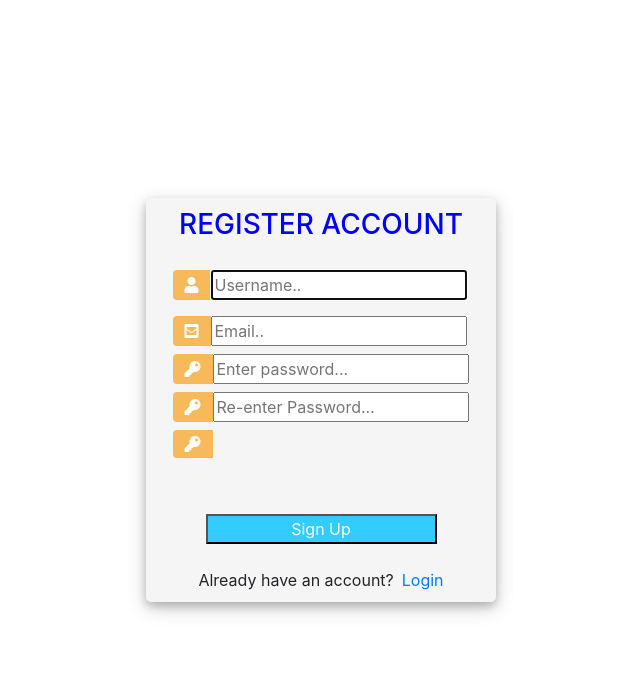
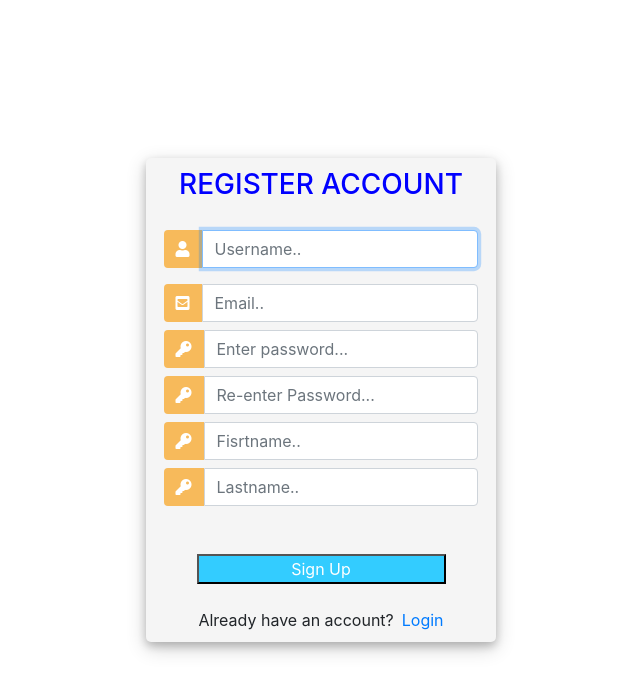
Before and after one commit to ENAIKA/djangoApi, a Django app: page /register/ in a window 1280 px wide. Shown: the top 693 px of the page, without its empty margins (319-959 px from the left). Run offline with Django 3.2, Linux system fonts and the light colour scheme; some libraries are stand-ins or nearby versions.

Commit message:
remove bio, photo from registration form

```diff
--- a/points/templates/django_registration/registration_form.html
+++ b/points/templates/django_registration/registration_form.html
@@ -109,13 +109,17 @@
 							<div class="input-group-append">
 								<span class="input-group-text"><i class="fas fa-key"></i></span>
 							</div>
-							{{form.bio}}
+							{{form.first_name}}
                         </div>
                         <div class="input-group mb-2">
-                            {{form.photo.label_tag}}
-							{{form.photo}}
-                        </div><br>
-						{{form.errors}}
+							<div class="input-group-append">
+								<span class="input-group-text"><i class="fas fa-key"></i></span>
+							</div>
+							{{form.last_name}}
+                        </div>
+                        <br>
+                        {{form.errors}}
+
 
 
 				   		<div class="d-flex justify-content-center mt-3 login_container">
@@ -144,8 +148,11 @@
 		form_fields[1].placeholder='Username..';
 		form_fields[2].placeholder='Email..';
 		form_fields[3].placeholder='Enter password...';
-		form_fields[4].placeholder='Re-enter Password...';
-        form_fields[5].placeholder='Bio...';
+        form_fields[4].placeholder='Re-enter Password...';
+        form_fields[5].placeholder='Fisrtname..';
+        form_fields[6].placeholder='Lastname..';
+
+
 
 
 		for (var field in form_fields){
```
